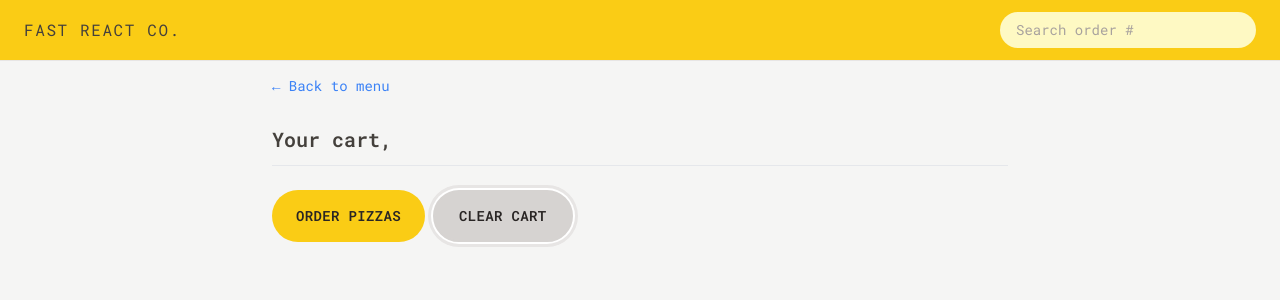
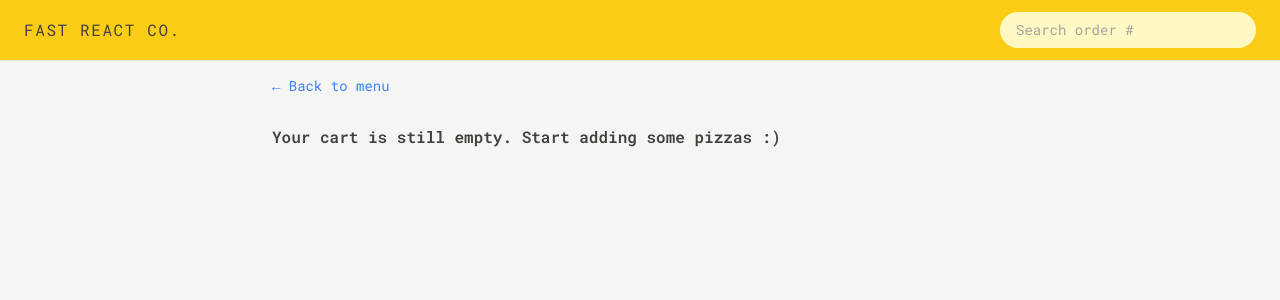
Before and after one commit to KevinPol12/16-fast-react-pizza, a React (Vite) app: page /cart in a window 1280 px wide. Both pictures are taken after a click on the button "CLEAR CART". Shown: the top 300 px of the page. Built offline with nearby package versions, Linux system fonts and the light colour scheme.

Commit message:
Using advance redux queries centralized calculations by passing parameters without having to name them as functions

```diff
--- a/src/features/cart/Cart.jsx
+++ b/src/features/cart/Cart.jsx
@@ -1,24 +1,28 @@
 import LinkButton from "../../ui/LinkButton";
 import Button from "../../ui/Button";
 import CartItem from "./CartItem";
+import EmptyCart from "./EmptyCart";
 import { useDispatch, useSelector } from "react-redux";
-import { clearCart } from "./cartSlice";
+import { clearCart, getCartItems, getTotalCartQuantity } from "./cartSlice";
 
 function Cart() {
   const userName = useSelector((store) => store.user.user);
-  const cartItems = useSelector((store) => store.cart.cartItems);
-  const cart = cartItems;
+  const cart = useSelector(getCartItems);
   const dispatch = useDispatch();
 
   function handleClearCart() {
     dispatch(clearCart());
   }
 
+  if (!cart.length) return <EmptyCart />;
+
   return (
     <div className="px-4 py-3">
       <LinkButton to="/menu">&larr; Back to menu</LinkButton>
 
-      <h2 className="mt-7 text-xl font-semibold">Your cart, {userName}</h2>
+      <h2 className="mt-7 text-xl font-semibold">
+        Your cart, dear {userName ? userName : "customer"}
+      </h2>
       <ul className="mt-3 divide-y-2 divide-stone-200 border-b">
         {cart.map((item) => (
           <CartItem item={item} key={item.id} />
--- a/src/features/cart/CartItem.jsx
+++ b/src/features/cart/CartItem.jsx
@@ -2,14 +2,11 @@ import { useDispatch } from "react-redux";
 import Button from "../../ui/Button";
 import { formatCurrency } from "../../utils/helpers";
 import { deleteItem } from "./cartSlice";
+import DeleteItem from "./DeleteItem";
 
 function CartItem({ item }) {
   const { id, name, quantity, totalPrice } = item;
   const dispatch = useDispatch();
-
-  function handleDelete() {
-    dispatch(deleteItem(id));
-  }
 
   return (
     <li className="py-3 sm:flex sm:items-center sm:justify-between">
@@ -18,9 +15,7 @@ function CartItem({ item }) {
       </p>
       <div className="flex items-center justify-between sm:gap-6">
         <p className="text-sm font-bold">{formatCurrency(totalPrice)}</p>
-        <Button type="small" onClick={handleDelete}>
-          Delete
-        </Button>
+        <DeleteItem id={id} />
       </div>
     </li>
   );
--- /dev/null
+++ b/src/features/cart/DeleteItem.jsx
@@ -0,0 +1,14 @@
+import { useDispatch } from "react-redux";
+import Button from "../../ui/Button";
+import { deleteItem } from "./cartSlice";
+
+function DeleteItem({ id }) {
+  const dispatch = useDispatch();
+  return (
+    <Button type="small" onClick={() => dispatch(deleteItem(id))}>
+      Delete
+    </Button>
+  );
+}
+
+export default DeleteItem;
--- a/src/features/cart/EmptyCart.jsx
+++ b/src/features/cart/EmptyCart.jsx
@@ -1,11 +1,15 @@
-import { Link } from 'react-router-dom';
+import { Link } from "react-router-dom";
+import Button from "../../ui/Button";
+import LinkButton from "../../ui/LinkButton";
 
 function EmptyCart() {
   return (
-    <div>
-      <Link to="/menu">&larr; Back to menu</Link>
+    <div className="px-4 py-3">
+      <LinkButton to="/menu">&larr; Back to menu</LinkButton>
 
-      <p>Your cart is still empty. Start adding some pizzas :)</p>
+      <p className="mt-7 font-semibold">
+        Your cart is still empty. Start adding some pizzas :)
+      </p>
     </div>
   );
 }
--- a/src/features/cart/cartSlice.js
+++ b/src/features/cart/cartSlice.js
@@ -60,6 +60,12 @@ export const getTotalCartQuantity = (store) =>
 export const getTotalCartPrice = (store) =>
   store.cart.cartItems.reduce((acc, cur) => acc + cur.totalPrice, 0);
 
+export const getCartItems = (store) => store.cart.cartItems;
+
+/*We can also pass parameters to perform calculation to our redux queries without exporting them as functions*/
+export const getCurrentQuantityById = (id) => (store) =>
+  store.cart.cartItems.find((item) => item.id === id)?.quantity ?? 0;
+
 // function getPosition() {
 //   return new Promise(function (resolve, reject) {
 //     navigator.geolocation.getCurrentPosition(resolve, reject);
--- a/src/features/menu/MenuItem.jsx
+++ b/src/features/menu/MenuItem.jsx
@@ -1,11 +1,13 @@
-import { useDispatch } from "react-redux";
+import { useDispatch, useSelector } from "react-redux";
 import Button from "../../ui/Button";
 import { formatCurrency } from "../../utils/helpers";
-import { addItem } from "../cart/cartSlice";
+import { addItem, getCurrentQuantityById } from "../cart/cartSlice";
+import DeleteItem from "../cart/DeleteItem";
 
 function MenuItem({ pizza }) {
   const { id, name, unitPrice, ingredients, soldOut, imageUrl } = pizza;
-
+  const currentQuantity = useSelector(getCurrentQuantityById(id));
+  const isInCart = currentQuantity > 0;
   const dispatch = useDispatch();
 
   function handleAddToCart() {
@@ -37,7 +39,8 @@ function MenuItem({ pizza }) {
           ) : (
             <p className="text-sm uppercase text-stone-500">Sold out</p>
           )}
-          {!soldOut && (
+          {isInCart && <DeleteItem id={id} />}
+          {!soldOut && !isInCart && (
             <Button type="small" onClick={() => handleAddToCart()}>
               Add to cart
             </Button>
```
